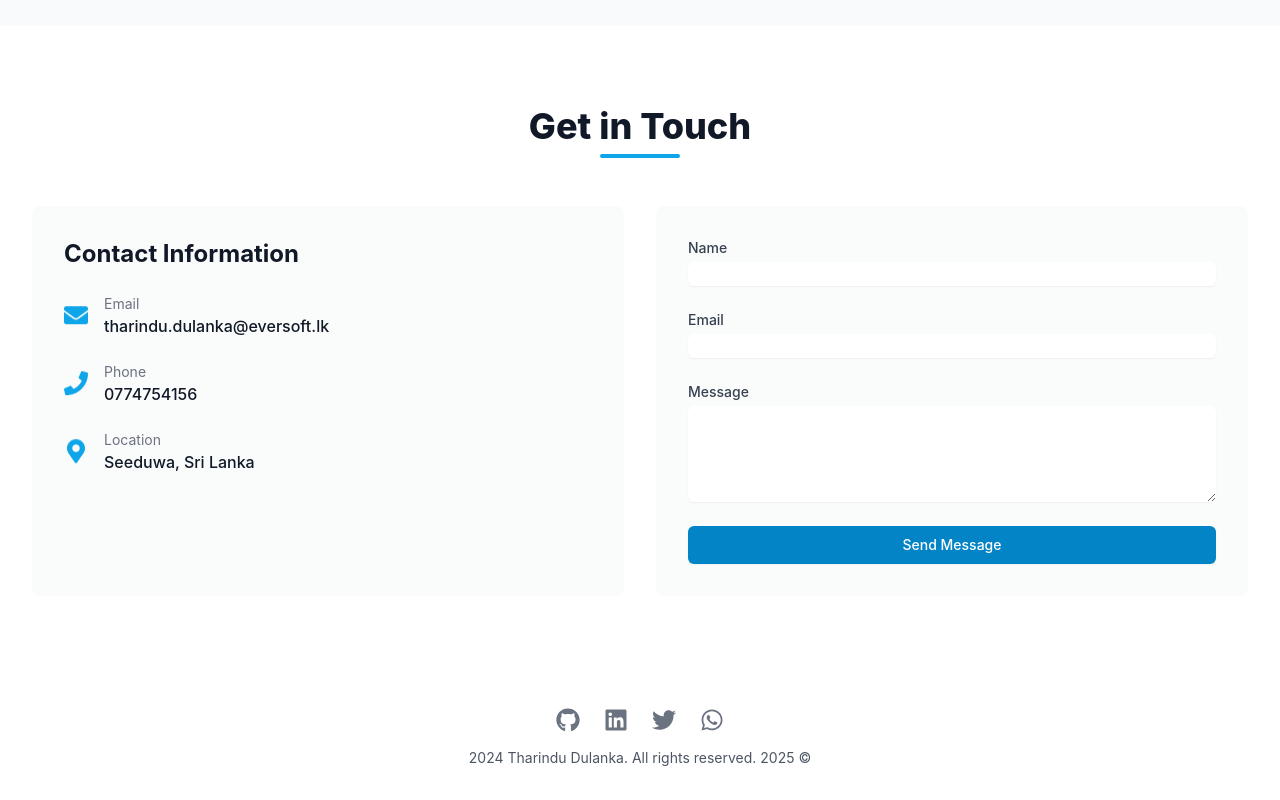
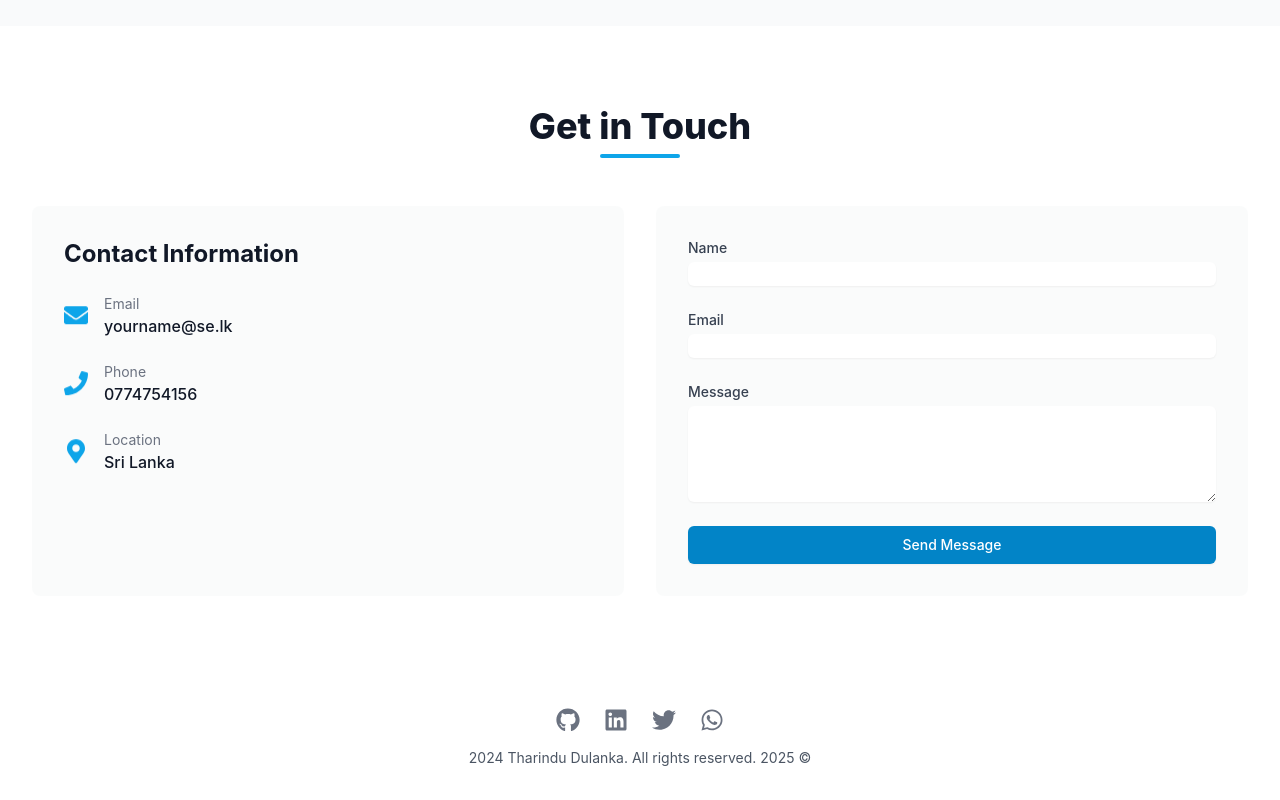
Before and after one commit to luci1927/se-portfolio-new, a React (Vite) app: page / in a window 1280 px wide. Shown: the part 3340-4140 px from the top of the page. Built offline with nearby package versions, Linux system fonts and the light colour scheme.

Commit message:
Final Commit

```diff
--- a/src/components/Contact.tsx
+++ b/src/components/Contact.tsx
@@ -12,8 +12,8 @@ const Contact = () => {
     {
       icon: FaEnvelope,
       label: 'Email',
-      value: 'tharindu.dulanka@eversoft.lk',
-      href: 'mailto:tharindu.dulanka@eversoft.lk',
+      value: 'yourname@se.lk',
+      href: 'mailto:yourname@se.lk',
     },
     {
       icon: FaPhone,
@@ -24,7 +24,7 @@ const Contact = () => {
     {
       icon: FaMapMarkerAlt,
       label: 'Location',
-      value: 'Seeduwa, Sri Lanka',
+      value: 'Sri Lanka',
       href: '#',
     },
   ]
```
